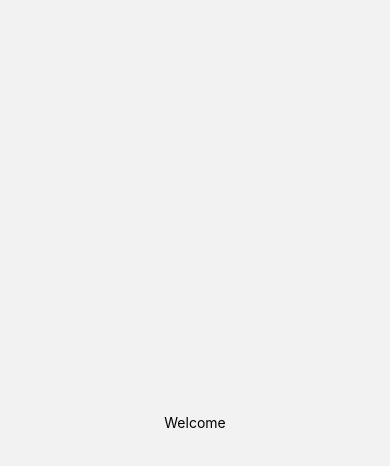
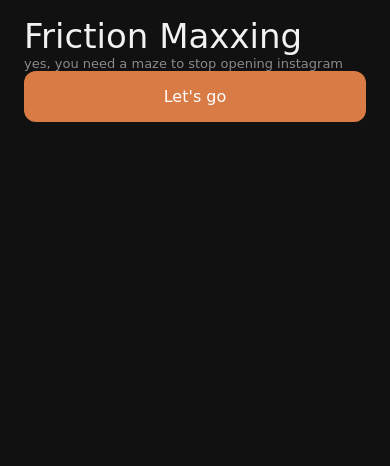
Before and after one commit to benlevy24/FrictionMaxxing, a React Native app: screen /Welcome in a window 390 px wide. Shown: the top 466 px of the page. Built offline with nearby package versions, Linux system fonts and the light colour scheme.

Commit message:
Add design system (colors, typography, spacing) and base components

```diff
--- /dev/null
+++ b/src/components/AppText.js
@@ -0,0 +1,12 @@
+import { Text, StyleSheet } from 'react-native';
+import { typography } from '../theme';
+
+// Wrapper around Text that applies Comic Sans and theme styles by default.
+// Usage: <AppText variant="heading">Hello</AppText>
+export default function AppText({ children, variant = 'body', style, ...props }) {
+  return (
+    <Text style={[typography[variant] ?? typography.body, style]} {...props}>
+      {children}
+    </Text>
+  );
+}
--- /dev/null
+++ b/src/components/Button.js
@@ -0,0 +1,39 @@
+import { TouchableOpacity, StyleSheet } from 'react-native';
+import AppText from './AppText';
+import { colors, spacing, radius } from '../theme';
+
+// variant: 'primary' | 'secondary' | 'ghost'
+export default function Button({ label, onPress, variant = 'primary', disabled, style }) {
+  return (
+    <TouchableOpacity
+      onPress={onPress}
+      disabled={disabled}
+      activeOpacity={0.75}
+      style={[styles.base, styles[variant], disabled && styles.disabled, style]}
+    >
+      <AppText variant="base" style={styles[`${variant}Text`]}>
+        {label}
+      </AppText>
+    </TouchableOpacity>
+  );
+}
+
+const styles = StyleSheet.create({
+  base: {
+    paddingVertical: spacing.md,
+    paddingHorizontal: spacing.lg,
+    borderRadius: radius.md,
+    alignItems: 'center',
+  },
+
+  primary: { backgroundColor: colors.primary },
+  primaryText: { color: '#fff' },
+
+  secondary: { backgroundColor: colors.surfaceRaised, borderWidth: 1, borderColor: colors.border },
+  secondaryText: { color: colors.text },
+
+  ghost: { backgroundColor: 'transparent' },
+  ghostText: { color: colors.primary },
+
+  disabled: { opacity: 0.4 },
+});
--- /dev/null
+++ b/src/components/ScreenWrapper.js
@@ -0,0 +1,22 @@
+import { View, StyleSheet, SafeAreaView } from 'react-native';
+import { colors, spacing } from '../theme';
+
+export default function ScreenWrapper({ children, style }) {
+  return (
+    <SafeAreaView style={styles.safe}>
+      <View style={[styles.container, style]}>{children}</View>
+    </SafeAreaView>
+  );
+}
+
+const styles = StyleSheet.create({
+  safe: {
+    flex: 1,
+    backgroundColor: colors.bg,
+  },
+  container: {
+    flex: 1,
+    paddingHorizontal: spacing.lg,
+    paddingTop: spacing.md,
+  },
+});
--- a/src/screens/onboarding/WelcomeScreen.js
+++ b/src/screens/onboarding/WelcomeScreen.js
@@ -1,13 +1,13 @@
-import { View, Text, StyleSheet } from 'react-native';
+import ScreenWrapper from '../../components/ScreenWrapper';
+import AppText from '../../components/AppText';
+import Button from '../../components/Button';
 
-export default function WelcomeScreen() {
+export default function WelcomeScreen({ navigation }) {
   return (
-    <View style={styles.container}>
-      <Text>Welcome</Text>
-    </View>
+    <ScreenWrapper>
+      <AppText variant="xxl">Friction Maxxing</AppText>
+      <AppText variant="caption">yes, you need a maze to stop opening instagram</AppText>
+      <Button label="Let's go" onPress={() => navigation.navigate('HowItWorks')} />
+    </ScreenWrapper>
   );
 }
-
-const styles = StyleSheet.create({
-  container: { flex: 1, justifyContent: 'center', alignItems: 'center' },
-});
--- /dev/null
+++ b/src/theme/colors.js
@@ -0,0 +1,21 @@
+export const colors = {
+  // Backgrounds
+  bg: '#111111',
+  surface: '#1C1C1C',
+  surfaceRaised: '#242424',
+  border: '#2E2E2E',
+
+  // Accent — muted orange
+  primary: '#D97B45',
+  primaryMuted: '#3A2518',
+
+  // Text
+  text: '#F2F2F2',
+  textSub: '#8A8A8A',
+  textDisabled: '#4A4A4A',
+
+  // Semantic
+  success: '#5A9E6F',
+  danger: '#C0544A',
+  warning: '#C9A84C',
+};
--- /dev/null
+++ b/src/theme/index.js
@@ -0,0 +1,3 @@
+export { colors } from './colors';
+export { typography } from './typography';
+export { spacing, radius } from './spacing';
--- /dev/null
+++ b/src/theme/spacing.js
@@ -0,0 +1,15 @@
+export const spacing = {
+  xs: 4,
+  sm: 8,
+  md: 16,
+  lg: 24,
+  xl: 32,
+  xxl: 48,
+};
+
+export const radius = {
+  sm: 6,
+  md: 12,
+  lg: 20,
+  full: 999,
+};
--- /dev/null
+++ b/src/theme/typography.js
@@ -0,0 +1,20 @@
+import { colors } from './colors';
+
+const FONT = 'Comic Sans MS';
+
+export const typography = {
+  // Sizes
+  xs: { fontFamily: FONT, fontSize: 12, color: colors.text },
+  sm: { fontFamily: FONT, fontSize: 14, color: colors.text },
+  base: { fontFamily: FONT, fontSize: 16, color: colors.text },
+  lg: { fontFamily: FONT, fontSize: 20, color: colors.text },
+  xl: { fontFamily: FONT, fontSize: 26, color: colors.text },
+  xxl: { fontFamily: FONT, fontSize: 34, color: colors.text },
+
+  // Semantic aliases
+  heading: { fontFamily: FONT, fontSize: 26, color: colors.text },
+  subheading: { fontFamily: FONT, fontSize: 18, color: colors.text },
+  body: { fontFamily: FONT, fontSize: 16, color: colors.text },
+  caption: { fontFamily: FONT, fontSize: 13, color: colors.textSub },
+  label: { fontFamily: FONT, fontSize: 12, color: colors.textSub, letterSpacing: 0.8 },
+};
```
Also changed, not shown: src/components/Card.js (added, +16 -0 lines).
